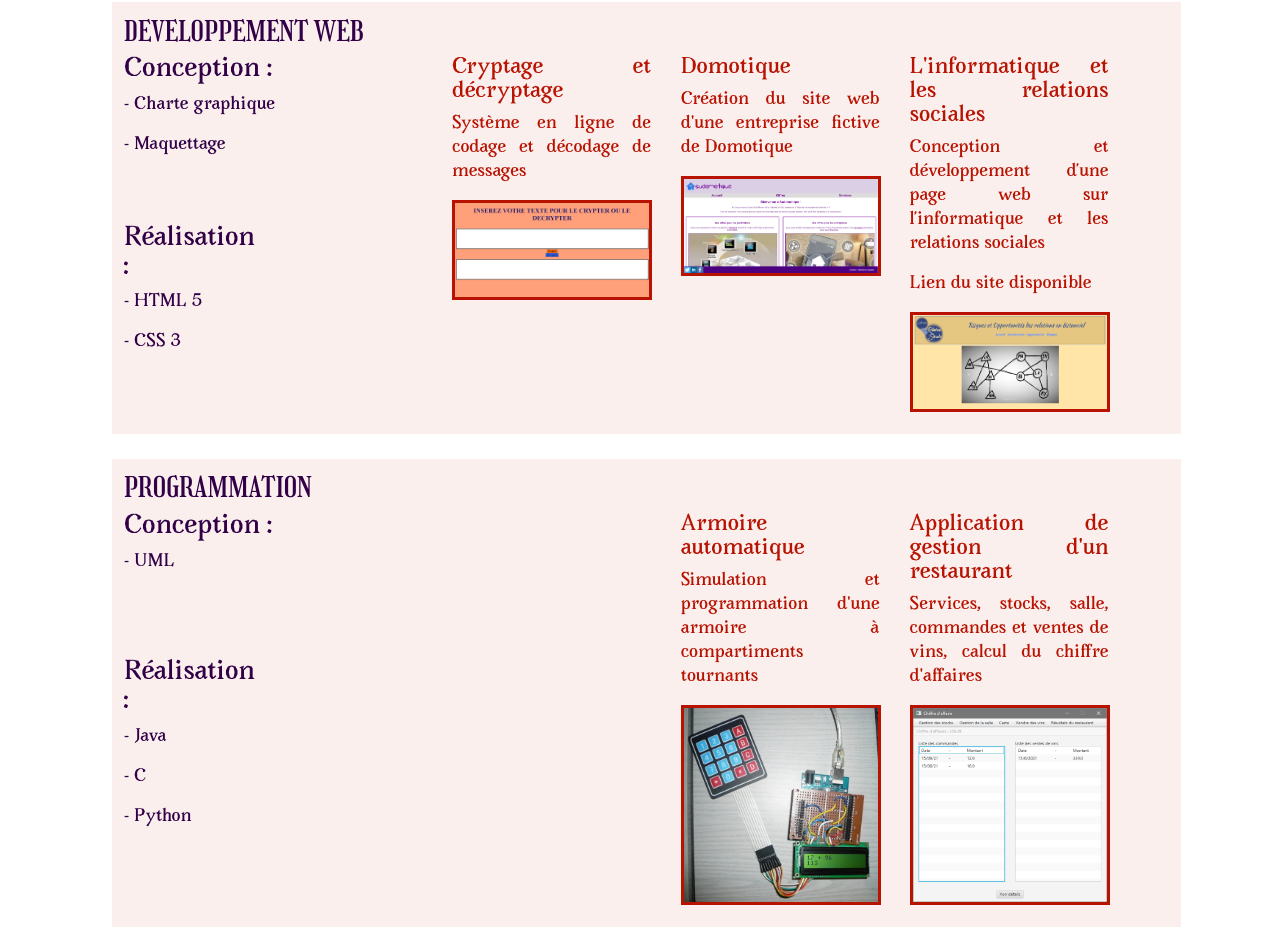
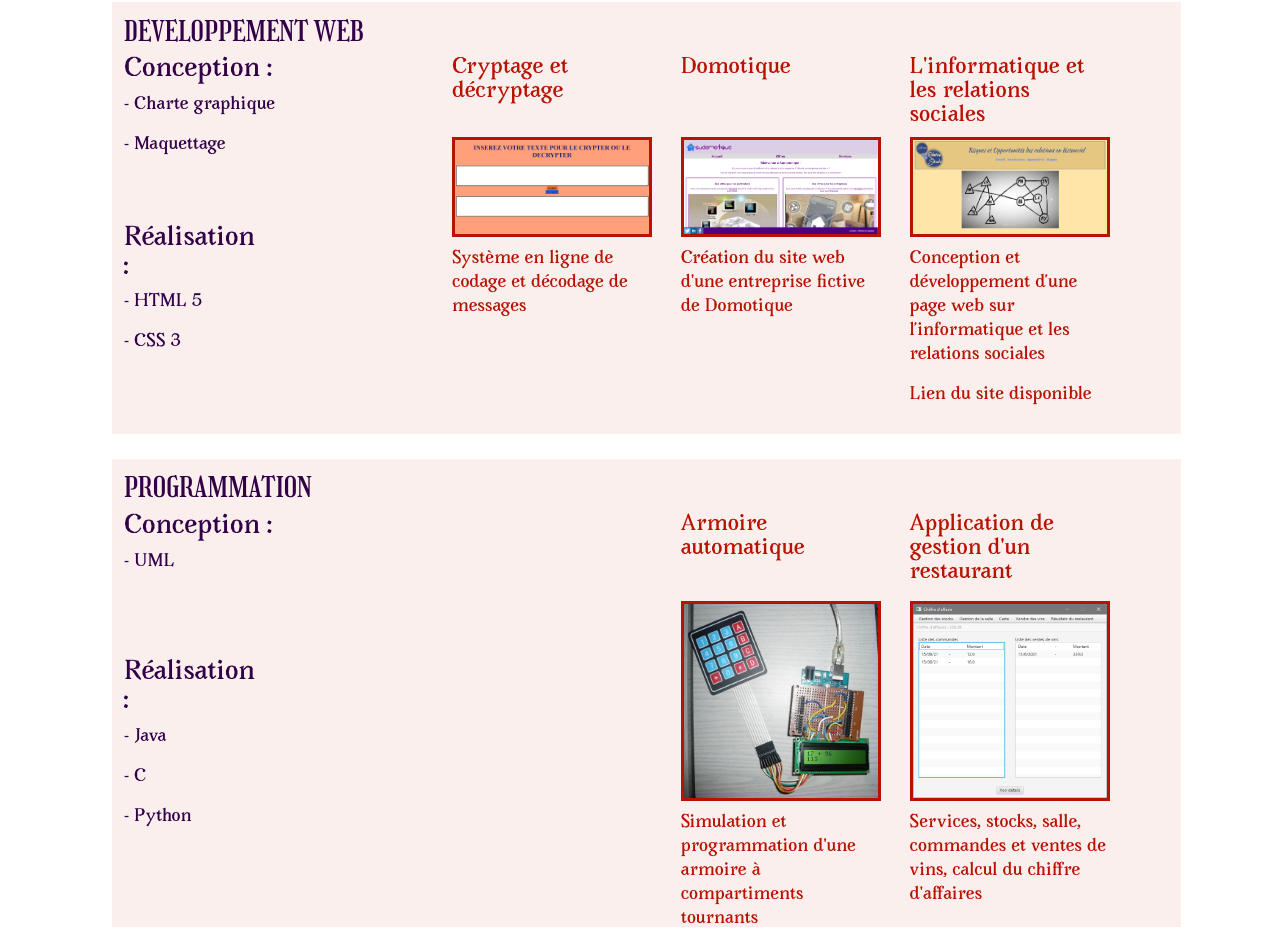
Before and after one commit to LeoSalaun/pageWebPerso, a plain HTML site: page index.html in a window 1280 px wide. Shown: the part 1422-2356 px from the top of the page. Drawn offline with nearby package versions, Linux system fonts and the light colour scheme.

Commit message:
Améliorations

```diff
--- a/index.html
+++ b/index.html
@@ -93,21 +93,21 @@
                             <div class="row col-lg-8 justify-content-end">
                                 <a href="cryptage.html" class="col-lg-4 cadre">
                                     <h5>Cryptage et décryptage</h5>
+                                    <img src="images/resCryp.PNG" width="200px" height="100px"/>
                                     <p class="d-none d-lg-block">Système en ligne de codage et décodage de messages</p>
-                                    <img src="images/resCryp.PNG" width="200px" height="100px"/>
                                 </a>
                                 <a href="domotique.html" class="col-lg-4 cadre">
                                     <h5>Domotique</h5>
+                                    <img src="images/resDom.PNG" width="200px" height="100px"/>
                                     <p class="d-none d-lg-block">Création du site web d'une entreprise fictive de Domotique</p>
-                                    <img src="images/resDom.PNG" width="200px" height="100px"/>
                                 </a>
                                 <a href="projetS1.html" class="col-lg-4 cadre">
                                     <h5>L'informatique et les relations sociales</h5>
+                                    <img src="images/resS1.PNG" width="200px" height="100px"/>
                                     <p class="d-none d-lg-block">Conception et
                                         développement d’une page web sur l’informatique et
                                         les relations sociales</p>
                                     <p><strong>Lien du site disponible</strong></p>
-                                    <img src="images/resS1.PNG" width="200px" height="100px"/>
                                 </a>
                             </div>
                         </div>
@@ -130,13 +130,13 @@
                             <div class="row col-lg-8">
                                 <a href="armoire.html" class="col-lg-4 offset-lg-4 cadre">
                                     <h5>Armoire automatique</h5>
+                                    <img src="images/resArm.JPG" width="200px" height="200px"/>
                                     <p class="d-none d-lg-block">Simulation et programmation d'une armoire à compartiments tournants</p>
-                                    <img src="images/resArm.JPG" width="200px" height="200px"/>
                                 </a>
                                 <a href="restaurant.html" class="col-lg-4 cadre">
                                     <h5>Application de gestion d'un restaurant</h5>
+                                    <img src="images/Interfaceresto2.png" width="200px" height="200px"/>
                                     <p class="d-none d-lg-block">Services, stocks, salle, commandes et ventes de vins, calcul du chiffre d'affaires</p>
-                                    <img src="images/Interfaceresto2.png" width="200px" height="200px"/>
                                 </a>
                             </div>
                         </div>
--- a/style.css
+++ b/style.css
@@ -42,7 +42,7 @@
 /* APPARENCE */
 
 body {
-    text-align: justify;
+    text-align: left;
     font-family:avara;
 }
 
@@ -131,6 +131,14 @@ h1, h2 {
 
 h3 {
     font-family: girassol;
+}
+
+h5 {
+    height: 20%;
+}
+
+#presentation, #contexte, #action {
+    text-align: justify;
 }
 
 article {
```
Also changed, not shown: projetS1.html (+0 -1 lines).
